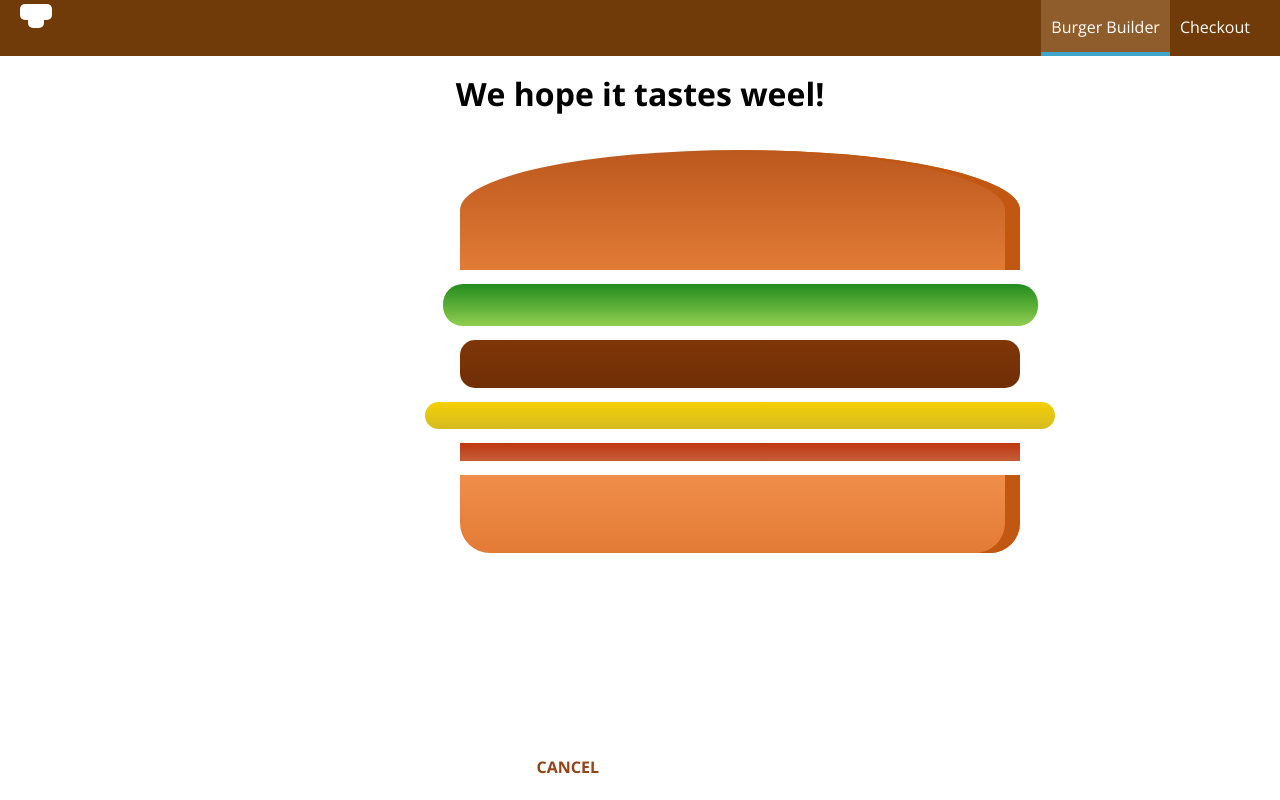
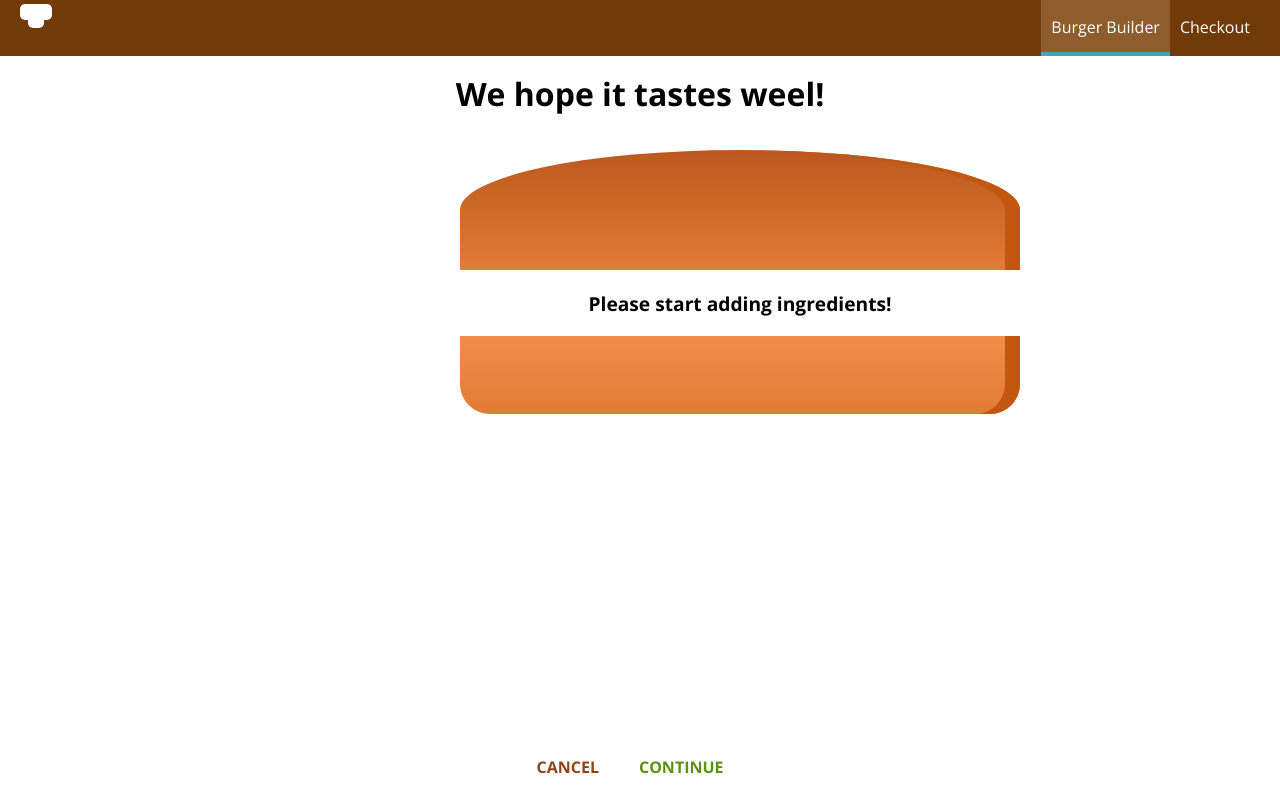
Before and after one commit to Weisbergbsf/my-burger-app, a React (Create React App) app: page /checkout in a window 1280 px wide. Built offline with nearby package versions, Linux system fonts and the light colour scheme.

Commit message:
Passing ingredients via query params

```diff
--- a/src/components/Burger/Burger.js
+++ b/src/components/Burger/Burger.js
@@ -1,26 +1,27 @@
-import React from 'react';
+import React from "react";
 
-import BurgerIngredient from './BurgerIngredient/BurgerIngredient'
-import './Burger.css'
+import BurgerIngredient from "./BurgerIngredient/BurgerIngredient";
+import "./Burger.css";
 
-const burger = (props) => {
+const burger = props => {
+  console.log(props);
   let transformedIngredient = Object.keys(props.ingredients)
     .map(igKey => {
       return [...Array(props.ingredients[igKey])].map((_, i) => {
-                return <BurgerIngredient key={igKey + i} type={igKey}/>
+        return <BurgerIngredient key={igKey + i} type={igKey} />;
       });
     })
     .reduce((arr, el) => {
-            return arr.concat(el)
+      return arr.concat(el);
     }, []);
-    if(transformedIngredient.length === 0) {
-        transformedIngredient = <p>Please start adding ingredients!</p>
+  if (transformedIngredient.length === 0) {
+    transformedIngredient = <p>Please start adding ingredients!</p>;
   }
-    return(
+  return (
     <div className="Burger">
-            <BurgerIngredient type="bread-top"/>
+      <BurgerIngredient type="bread-top" />
       {transformedIngredient}
-            <BurgerIngredient type="bread-bottom"/>
+      <BurgerIngredient type="bread-bottom" />
     </div>
   );
 };
--- a/src/components/Order/CheckoutSummary/CheckoutSummary.js
+++ b/src/components/Order/CheckoutSummary/CheckoutSummary.js
@@ -12,10 +12,10 @@
       <div style={{ width: "100%", margin: "auto" }}>
         <Burger ingredients={props.ingredients} />
       </div>
-      <Button btnType="Danger" clicked>
+      <Button btnType="Danger" clicked={props.onCheckoutCancelled}>
         CANCEL
       </Button>
-      <Button btnType="sUCCESS" clicked>
+      <Button btnType="Success" clicked={props.onCheckoutContinued}>
         CONTINUE
       </Button>
     </div>
--- a/src/containers/BurgerBuilder/BurgerBuilder.js
+++ b/src/containers/BurgerBuilder/BurgerBuilder.js
@@ -27,6 +27,7 @@
   };
 
   componentDidMount() {
+    console.log(this.props);
     axios
       .get("https://react-my-burger-622eb.firebaseio.com/ingredients.json")
       .then(res => {
@@ -77,29 +78,44 @@
   };
 
   purchaseContinueHandler = () => {
-    this.setState({ loading: true });
-    const order = {
-      ingedients: this.state.ingredients,
-      price: this.state.totalPrice,
-      customer: {
-        name: "Weisber Barros",
-        address: {
-          street: "Testestreet 1",
-          zipCode: "3231313",
-          country: "Brazil"
-        },
-        email: "weiberg@email.com"
-      },
-      deliveryMethod: "fastest"
-    };
-    axios
-      .post("/orders.json", order)
-      .then(response => {
-        this.setState({ loading: false, purchasing: false });
-      })
-      .catch(error => {
-        this.setState({ loading: false, purchasing: false });
-      });
+    // this.setState({ loading: true });
+    // const order = {
+    //   ingedients: this.state.ingredients,
+    //   price: this.state.totalPrice,
+    //   customer: {
+    //     name: "Weisber Barros",
+    //     address: {
+    //       street: "Testestreet 1",
+    //       zipCode: "3231313",
+    //       country: "Brazil"
+    //     },
+    //     email: "weiberg@email.com"
+    //   },
+    //   deliveryMethod: "fastest"
+    // };
+    // axios
+    //   .post("/orders.json", order)
+    //   .then(response => {
+    //     this.setState({ loading: false, purchasing: false });
+    //   })
+    //   .catch(error => {
+    //     this.setState({ loading: false, purchasing: false });
+    //   });
+    const queryParams = [];
+    for (let i in this.state.ingredients) {
+      queryParams.push(
+        encodeURIComponent(i) +
+          "=" +
+          encodeURIComponent(this.state.ingredients[i])
+      );
+    }
+    console.log("queryParams: ",queryParams)
+    const queryString = queryParams.join("&");
+    console.log("queryString: ",queryString)
+    this.props.history.push({
+      pathname: "checkout",
+      search: "?" + queryString
+    });
   };
 
   updatePurchaseState(ingedients) {
@@ -121,7 +137,11 @@
       disabledInfo[key] = disabledInfo[key] <= 0;
     }
     let orderSummary = null;
-    let burger = this.state.error ? <p>Ingredients can't be loaded!</p> : <Spinner />;
+    let burger = this.state.error ? (
+      <p>Ingredients can't be loaded!</p>
+    ) : (
+      <Spinner />
+    );
     if (this.state.ingredients) {
       burger = (
         <Aux>
--- a/src/containers/Checkout/Checkout.js
+++ b/src/containers/Checkout/Checkout.js
@@ -12,11 +12,34 @@
     }
   };
 
+  componentDidMount() {
+    const query = new URLSearchParams(this.props.location.search);
+    console.log("query: ", query);
+    const ingredients = {};
+    for (let param of query.entries()) {
+      //['salad', '1']
+      ingredients[param[0]] = +param[1];
+    }
+    this.setState({ ingredients: ingredients });
+  }
+
+  checkoutCancelledHandler = () => {
+    this.props.history.goBack();
+  };
+
+  checkoutContinuedHandler = () => {
+    this.props.history.replace("/checkout/contact-data");
+  };
+
   render() {
     return (
-        <div>
-            <CheckoutSummary ingredients={this.state.ingredients}/>
-        </div>
+      <div>
+        <CheckoutSummary
+          ingredients={this.state.ingredients}
+          onCheckoutCancelled={this.checkoutCancelledHandler}
+          onCheckoutContinued={this.checkoutContinuedHandler}
+        />
+      </div>
     );
   }
 }
```
Lines whose indentation alone changed are shown as unchanged.
